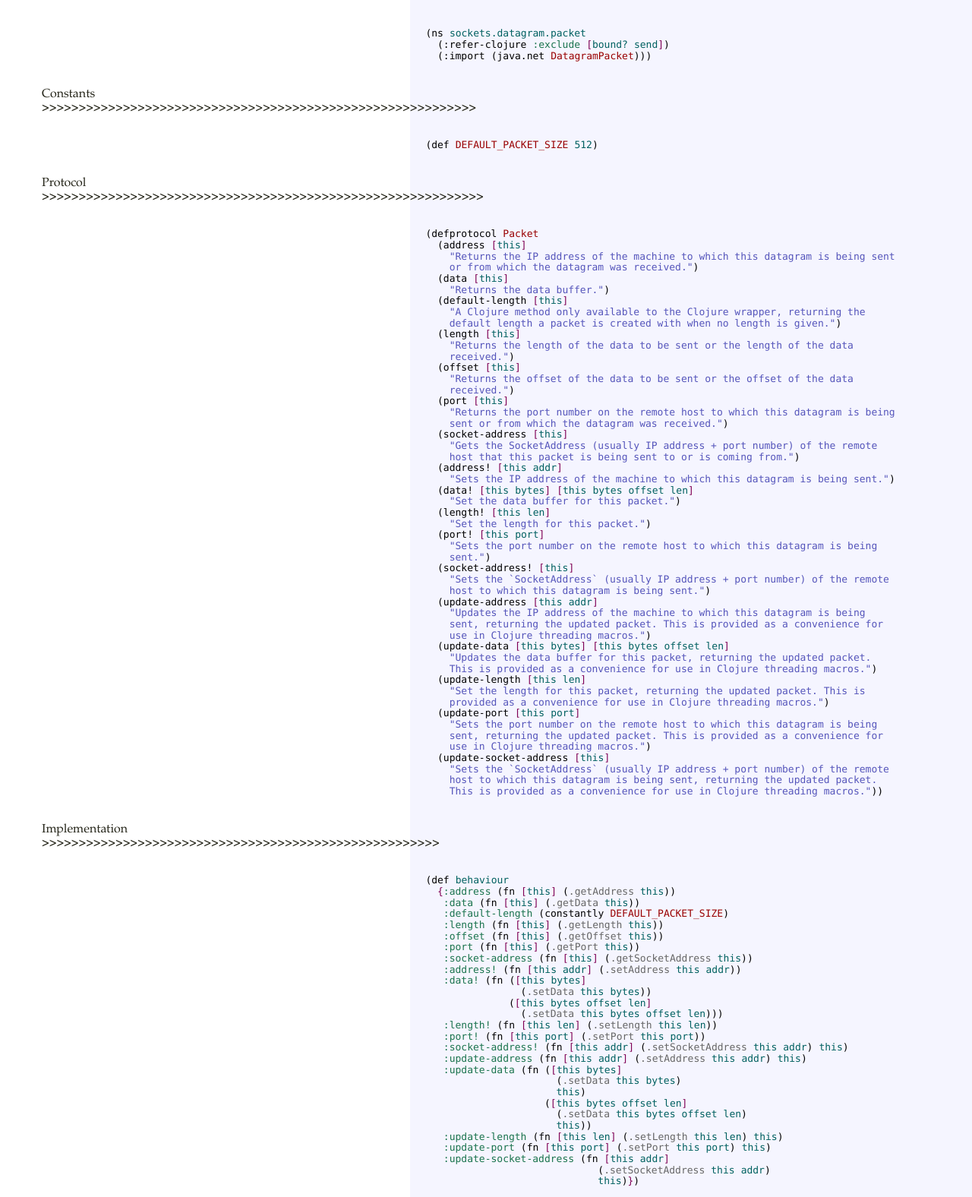
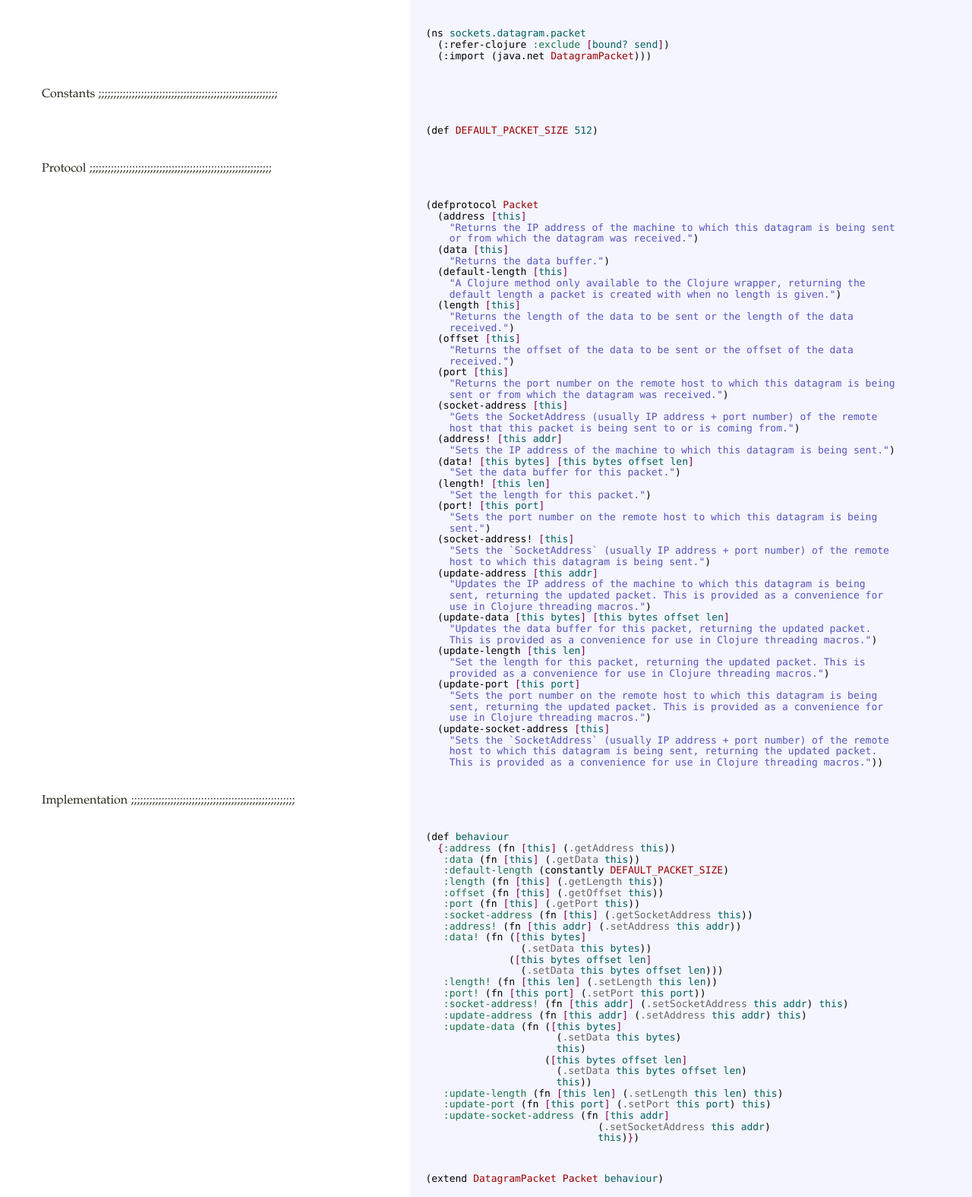
Before and after one commit to billosys/sockets, a plain HTML site: page docs/current/marginalia.html in a window 1280 px wide. Shown: the part 695-2271 px from the top of the page at 76% size. Drawn offline with Linux system fonts and the light colour scheme.

Commit message:
Revert "Updated headings for better look in Marginalia."
This reverts commit 9d2d4df8c71877f01fccbc4ea332f14e10cbd7fb.

```diff
--- a/docs/current/marginalia.html
+++ b/docs/current/marginalia.html
@@ -2873,9 +2873,9 @@ net.brehaut.ClojureTools = (function (SH) {
   (println x &quot;Hello, World!&quot;))</pre></td></tr><tr><td class="spacer docs">&nbsp;</td><td class="codes" /></tr><tr><td class="docs"><div class="docs-header"><a class="anchor" href="#sockets.datagram.packet" name="sockets.datagram.packet"><h1 class="project-name">sockets.datagram.packet</h1><a class="toc-link" href="#toc">toc</a></a></div></td><td class="codes" /></tr><tr><td class="docs">
 </td><td class="codes"><pre class="brush: clojure">(ns sockets.datagram.packet
   (:refer-clojure :exclude [bound? send])
-  (:import (java.net DatagramPacket)))</pre></td></tr><tr><td class="docs"><p>  Constants   >>>>>>>>>>>>>>>>>>>>>>>>>>>>>>>>>>>>>>>>>>>>>>>>>>>>>>>>>>></p>
+  (:import (java.net DatagramPacket)))</pre></td></tr><tr><td class="docs"><p>  Constants   ;;;;;;;;;;;;;;;;;;;;;;;;;;;;;;;;;;;;;;;;;;;;;;;;;;;;;;;;;;;</p>
 </td><td class="codes"></td></tr><tr><td class="docs">
-</td><td class="codes"><pre class="brush: clojure">(def DEFAULT_PACKET_SIZE 512)</pre></td></tr><tr><td class="docs"><p>  Protocol   >>>>>>>>>>>>>>>>>>>>>>>>>>>>>>>>>>>>>>>>>>>>>>>>>>>>>>>>>>>></p>
+</td><td class="codes"><pre class="brush: clojure">(def DEFAULT_PACKET_SIZE 512)</pre></td></tr><tr><td class="docs"><p>  Protocol   ;;;;;;;;;;;;;;;;;;;;;;;;;;;;;;;;;;;;;;;;;;;;;;;;;;;;;;;;;;;;</p>
 </td><td class="codes"></td></tr><tr><td class="docs">
 </td><td class="codes"><pre class="brush: clojure">(defprotocol Packet
   (address [this]
@@ -2927,7 +2927,7 @@ net.brehaut.ClojureTools = (function (SH) {
   (update-socket-address [this]
     &quot;Sets the `SocketAddress` (usually IP address + port number) of the remote
     host to which this datagram is being sent, returning the updated packet.
-    This is provided as a convenience for use in Clojure threading macros.&quot;))</pre></td></tr><tr><td class="docs"><p>  Implementation   >>>>>>>>>>>>>>>>>>>>>>>>>>>>>>>>>>>>>>>>>>>>>>>>>>>>>></p>
+    This is provided as a convenience for use in Clojure threading macros.&quot;))</pre></td></tr><tr><td class="docs"><p>  Implementation   ;;;;;;;;;;;;;;;;;;;;;;;;;;;;;;;;;;;;;;;;;;;;;;;;;;;;;;</p>
 </td><td class="codes"></td></tr><tr><td class="docs">
 </td><td class="codes"><pre class="brush: clojure">(def behaviour
   {:address (fn [this] (.getAddress this))
@@ -2957,7 +2957,7 @@ net.brehaut.ClojureTools = (function (SH) {
    :update-socket-address (fn [this addr]
                              (.setSocketAddress this addr)
                              this)})</pre></td></tr><tr><td class="docs">
-</td><td class="codes"><pre class="brush: clojure">(extend DatagramPacket Packet behaviour)</pre></td></tr><tr><td class="docs"><p>  Constructors   >>>>>>>>>>>>>>>>>>>>>>>>>>>>>>>>>>>>>>>>>>>>>>>>>>>>>>>></p>
+</td><td class="codes"><pre class="brush: clojure">(extend DatagramPacket Packet behaviour)</pre></td></tr><tr><td class="docs"><p>  Constructors   ;;;;;;;;;;;;;;;;;;;;;;;;;;;;;;;;;;;;;;;;;;;;;;;;;;;;;;;;</p>
 </td><td class="codes"></td></tr><tr><td class="docs"><p>A constructor for datagram packets. This function may take 0, 1, 2, 3, 4, or
   5 args.</p>
 
@@ -3002,7 +3002,7 @@ host (<code>InetAddress</code>) <code>addr</code>.</li>
   (:refer-clojure :exclude [bound? send])
   (:import
     (java.net DatagramPacket
-              DatagramSocket)))</pre></td></tr><tr><td class="docs"><p>  Protocol   >>>>>>>>>>>>>>>>>>>>>>>>>>>>>>>>>>>>>>>>>>>>>>>>>>>>>>>>>>>></p>
+              DatagramSocket)))</pre></td></tr><tr><td class="docs"><p>  Protocol   ;;;;;;;;;;;;;;;;;;;;;;;;;;;;;;;;;;;;;;;;;;;;;;;;;;;;;;;;;;;;</p>
 </td><td class="codes"></td></tr><tr><td class="docs">
 </td><td class="codes"><pre class="brush: clojure">(defprotocol Socket
   (bind [this addr]
@@ -3077,7 +3077,7 @@ host (<code>InetAddress</code>) <code>addr</code>.</li>
     &quot;Enable/disable `SO_TIMEOUT` with the specified timeout, in milliseconds.&quot;)
   (traffic-class! [this class-int]
     &quot;Sets traffic class or type-of-service octet in the IP datagram header for
-    datagrams sent from this `DatagramSocket`.&quot;))</pre></td></tr><tr><td class="docs"><p>  Implementation   >>>>>>>>>>>>>>>>>>>>>>>>>>>>>>>>>>>>>>>>>>>>>>>>>>>>>></p>
+    datagrams sent from this `DatagramSocket`.&quot;))</pre></td></tr><tr><td class="docs"><p>  Implementation   ;;;;;;;;;;;;;;;;;;;;;;;;;;;;;;;;;;;;;;;;;;;;;;;;;;;;;;</p>
 </td><td class="codes"></td></tr><tr><td class="docs">
 </td><td class="codes"><pre class="brush: clojure">(defmulti -receive
   (fn ([arg1 &amp; [arg2]]
@@ -3125,7 +3125,7 @@ host (<code>InetAddress</code>) <code>addr</code>.</li>
    :send-buffer-size! (fn [this size] (.setSendBufferSize this size))
    :so-timeout! (fn [this timeout] (.setSoTimeout this timeout))
    :traffic-class! (fn [this class-int] (.setTrafficClass this class-int))})</pre></td></tr><tr><td class="docs">
-</td><td class="codes"><pre class="brush: clojure">(extend DatagramSocket Socket behaviour)</pre></td></tr><tr><td class="docs"><p>  Constructors   >>>>>>>>>>>>>>>>>>>>>>>>>>>>>>>>>>>>>>>>>>>>>>>>>>>>>>>></p>
+</td><td class="codes"><pre class="brush: clojure">(extend DatagramSocket Socket behaviour)</pre></td></tr><tr><td class="docs"><p>  Constructors   ;;;;;;;;;;;;;;;;;;;;;;;;;;;;;;;;;;;;;;;;;;;;;;;;;;;;;;;;</p>
 </td><td class="codes"></td></tr><tr><td class="docs"><p>A constructor for datagram sockets. This function my take 0, 1, or two args.</p>
 
 <ul>
```
Also changed, not shown: 2 other files.
